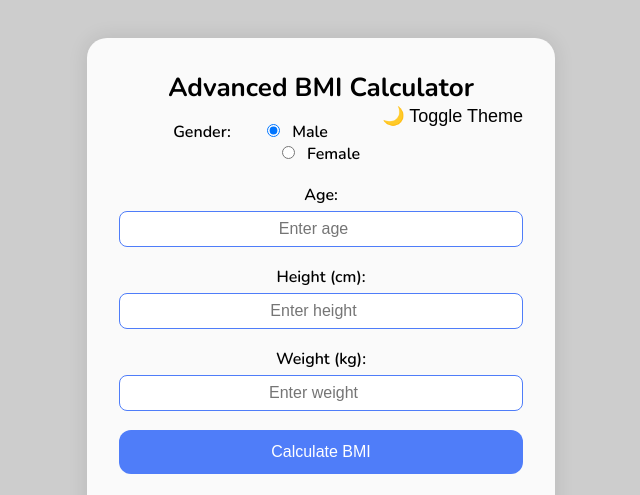
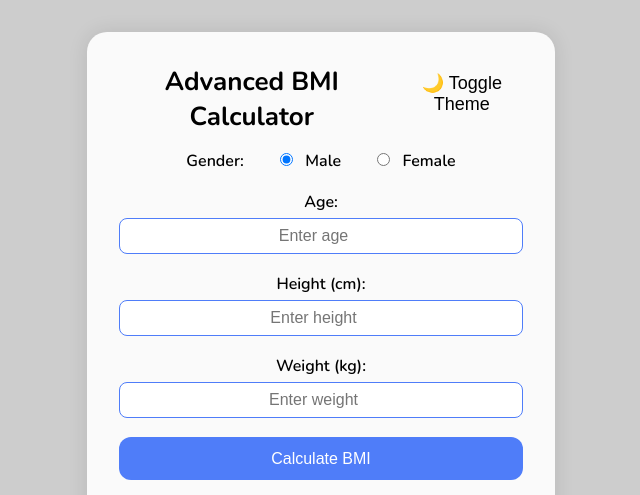
Before and after one commit to tobolovskaya/BMI-Calculator, a plain HTML site: page index.html in a window 1280 px wide. Shown: the top 495 px of the page, without its empty margins (319-959 px from the left). Drawn offline with nearby package versions, Linux system fonts and the light colour scheme.

Commit message:
Update styles.css

```diff
--- a/styles.css
+++ b/styles.css
@@ -53,6 +53,23 @@ body.dark .box {
 h1 {
   font-size: 26px;
   margin-bottom: 1rem;
+}
+
+.title-with-theme {
+  display: flex;
+  justify-content: space-between;
+  align-items: center;
+  font-size: 26px;
+  margin-bottom: 1rem;
+}
+
+.title-with-theme #theme-toggle {
+  font-size: 18px;
+  background: transparent;
+  border: none;
+  cursor: pointer;
+  color: inherit;
+  margin-left: 1rem;
 }
 
 .input {
```
